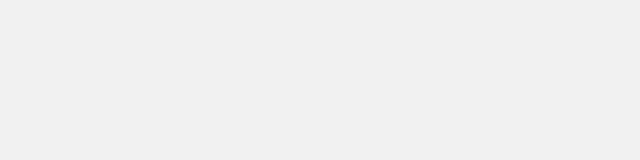
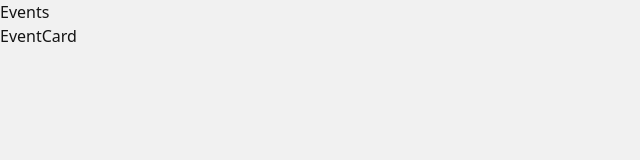
Before and after one commit to anastasiia-riabokon/events-registration-app, a React (Vite) app: page /events in a window 1280 px wide. Shown: the top 160 px of the page, without its empty margins (0-640 px from the left). Built offline with nearby package versions, Linux system fonts and the light colour scheme.

Commit message:
feat: added routes

```diff
--- a/src/App.jsx
+++ b/src/App.jsx
@@ -1,5 +1,19 @@
+import {Route, Routes} from "react-router-dom";
+import EventsPage from "./pages/EventsPage/EventsPage";
+import ParticipantPage from "./pages/ParticipantPage/ParticipantPage";
+import RegisterPage from "./pages/RegisterPage/RegisterPage";
+import Layout from "./components/Layout/Layout";
+
 function App() {
-  return <></>;
+  return (
+    <Routes>
+      <Route path="/" element={<Layout />}>
+        <Route path="/events" element={<EventsPage />} />
+        <Route path="/participants" element={<ParticipantPage />} />
+        <Route path="/register" element={<RegisterPage />} />
+      </Route>
+    </Routes>
+  );
 }
 
 export default App;
--- /dev/null
+++ b/src/components/Layout/Layout.jsx
@@ -0,0 +1,10 @@
+import {Outlet} from "react-router-dom";
+
+const Layout = () => {
+  return (
+    <div>
+      <Outlet />
+    </div>
+  );
+};
+export default Layout;
--- a/src/main.jsx
+++ b/src/main.jsx
@@ -4,11 +4,14 @@
 import {Provider} from "react-redux";
 import App from "./App.jsx";
 import "./index.css";
+import {BrowserRouter} from "react-router-dom";
 
 createRoot(document.getElementById("root")).render(
   <StrictMode>
     <Provider store={store}>
-      <App />
+      <BrowserRouter>
+        <App />
+      </BrowserRouter>
     </Provider>
   </StrictMode>
 );
```
